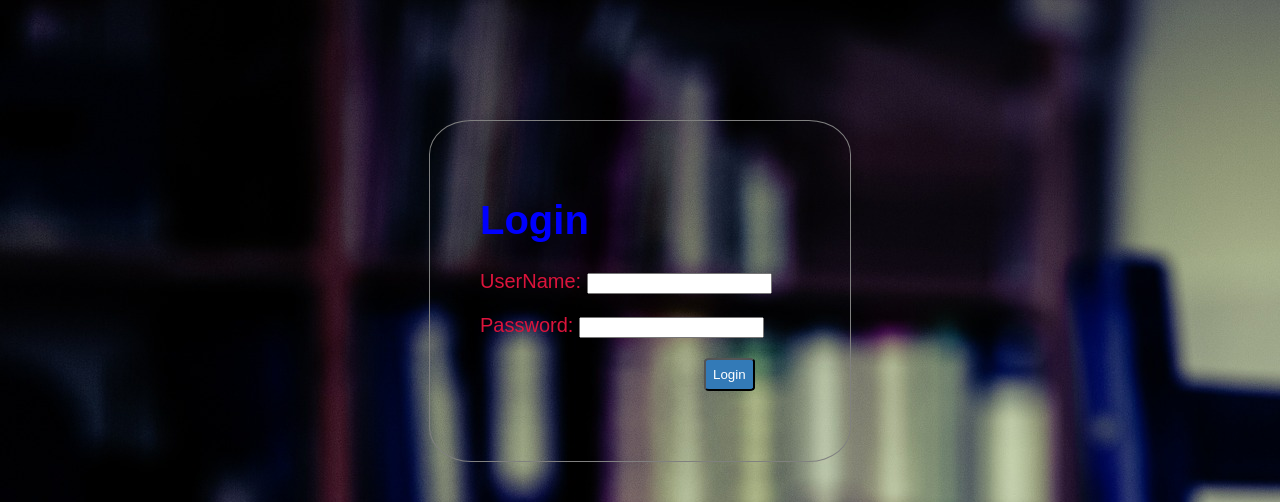
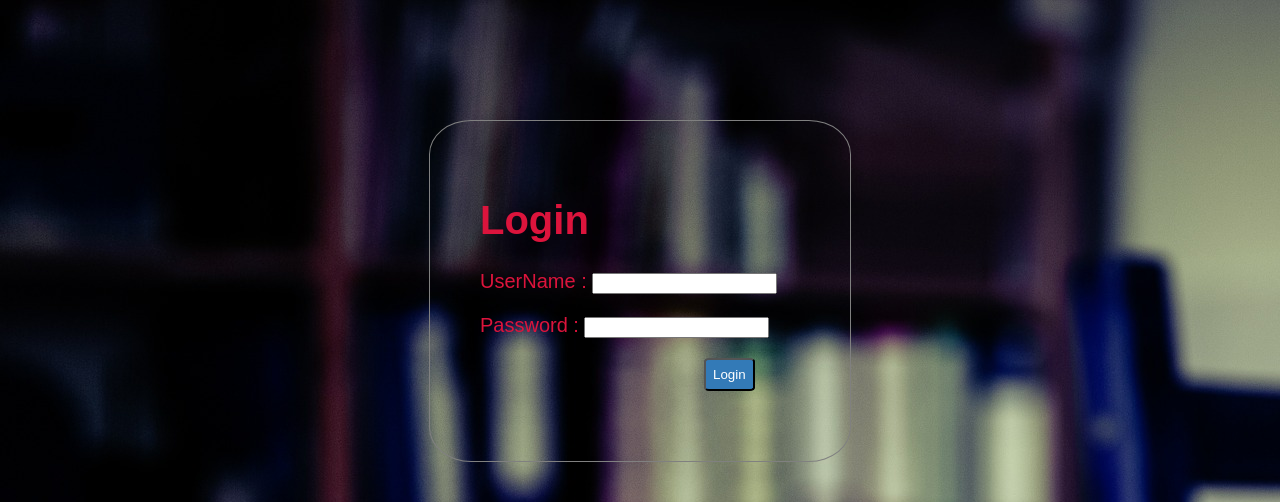
Before and after one commit to ibrahimy353/email, a PHP site: page / in a window 1280 px wide. Shown: the top 502 px of the page. Run offline with PHP 8.4, Linux system fonts and the light colour scheme.

Commit message:
added to project

```diff
--- a/index.html
+++ b/index.html
@@ -10,11 +10,11 @@
         <h1>Login</h1>
         <form name="f1" action = "authentication.php" onsubmit = "return validation()" method = "POST">
             <p>
-                <label> UserName: </label>
+                <label> UserName : </label>
                 <input type = "text" id ="user" name  = "user" />
             </p>
             <p>
-                <label> Password: </label>
+                <label> Password : </label>
                 <input type = "password" id ="pass" name  = "pass" />
             </p>
             <p>
--- a/style.css
+++ b/style.css
@@ -25,7 +25,7 @@ body{
 
 }
 h1 {
-    color: blue;
+    color: crimson;
 
 }
 p {
```
